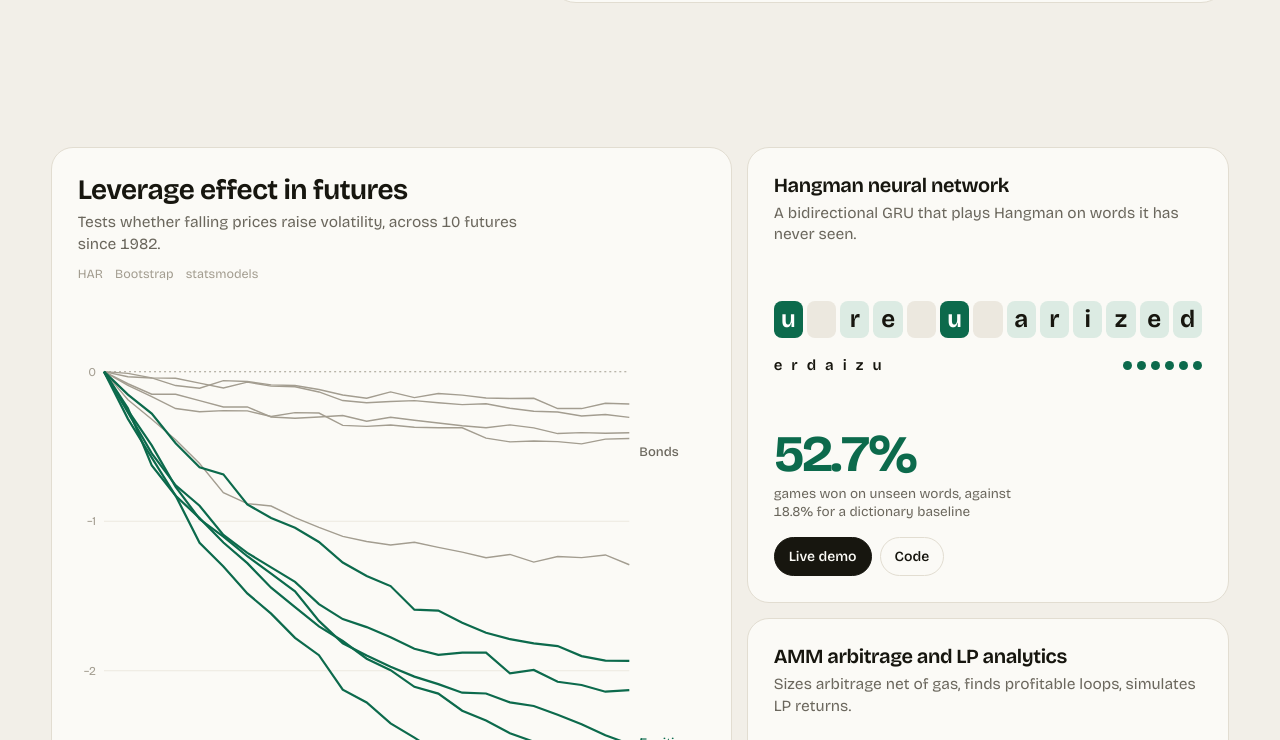
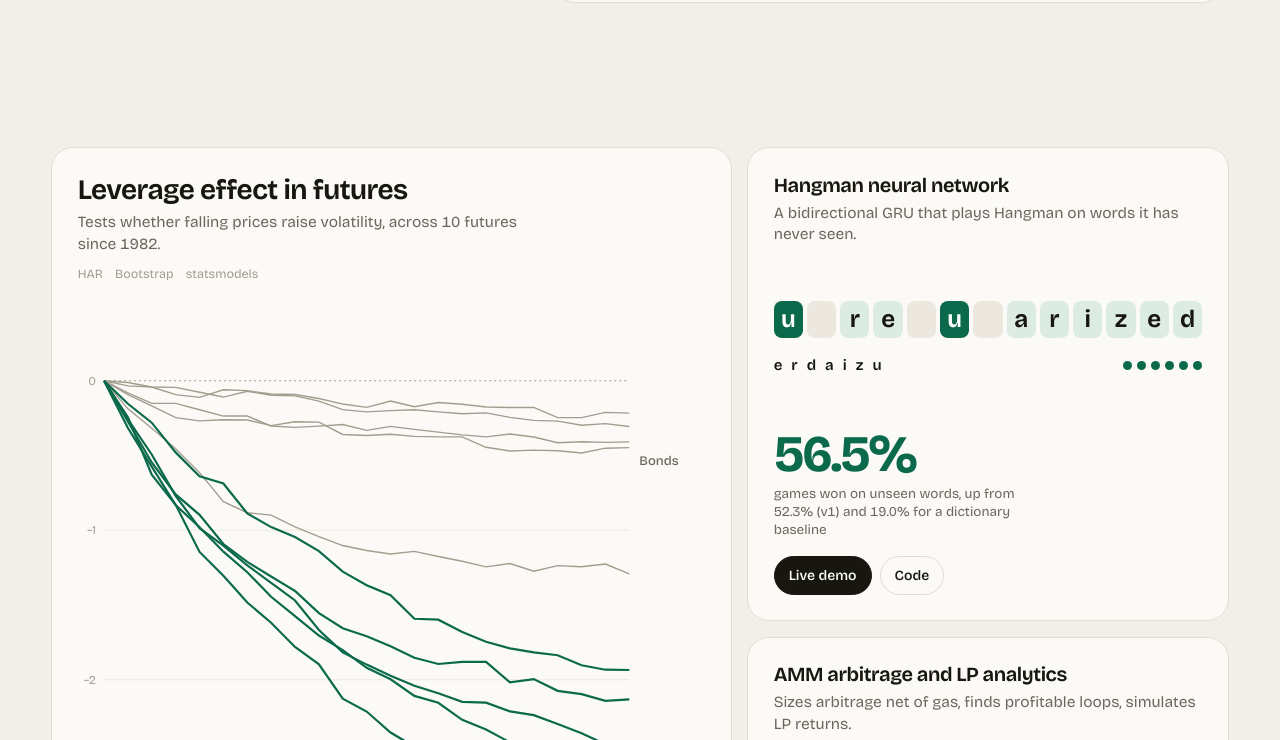
Before and after one commit to jolikewe/jolikewe.github.io, a plain HTML site: page index.html in a window 1280 px wide. Shown: the part 685-1425 px from the top of the page. Drawn offline with nearby package versions, Linux system fonts and the light colour scheme.

Commit message:
Update hangman headline to v2 (56.5%)

```diff
--- a/index.html
+++ b/index.html
@@ -165,7 +165,7 @@ footer{display:grid;grid-template-columns:repeat(12,minmax(0,1fr));column-gap:va
     <article class="tile t-hang" aria-labelledby="t-hang">
       <div class="head"><h2 id="t-hang"><a href="https://jolikewe.github.io/hangman-neural-network/">Hangman neural network</a></h2><p class="what">A bidirectional GRU that plays Hangman on words it has never seen.</p></div>
       <div class="viz" data-v="hang"></div>
-      <div class="foot"><div class="stat"><b>52.7%</b><span>games won on unseen words, against 18.8% for a dictionary baseline</span></div><div class="acts"><a class="demo" href="https://jolikewe.github.io/hangman-neural-network/" tabindex="-1">Live demo</a><a href="https://github.com/jolikewe/hangman-neural-network" aria-label="Code for Hangman neural network">Code</a></div></div>
+      <div class="foot"><div class="stat"><b>56.5%</b><span>games won on unseen words, up from 52.3% (v1) and 19.0% for a dictionary baseline</span></div><div class="acts"><a class="demo" href="https://jolikewe.github.io/hangman-neural-network/" tabindex="-1">Live demo</a><a href="https://github.com/jolikewe/hangman-neural-network" aria-label="Code for Hangman neural network">Code</a></div></div>
     </article>
     <article class="tile t-amm" aria-labelledby="t-amm">
       <div class="head"><h2 id="t-amm"><a href="https://jolikewe.github.io/uniswap-exchange/">AMM arbitrage and LP analytics</a></h2><p class="what">Sizes arbitrage net of gas, finds profitable loops, simulates LP returns.</p></div>
```
